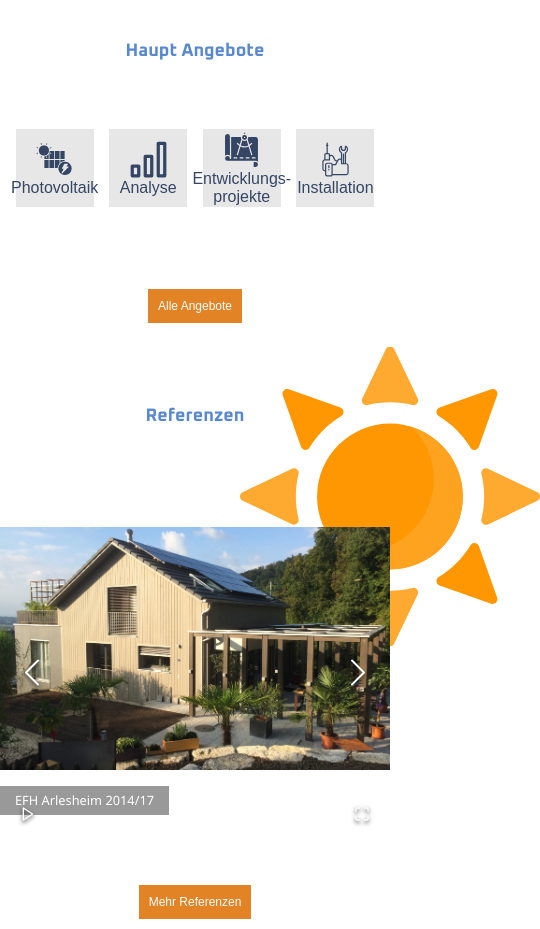
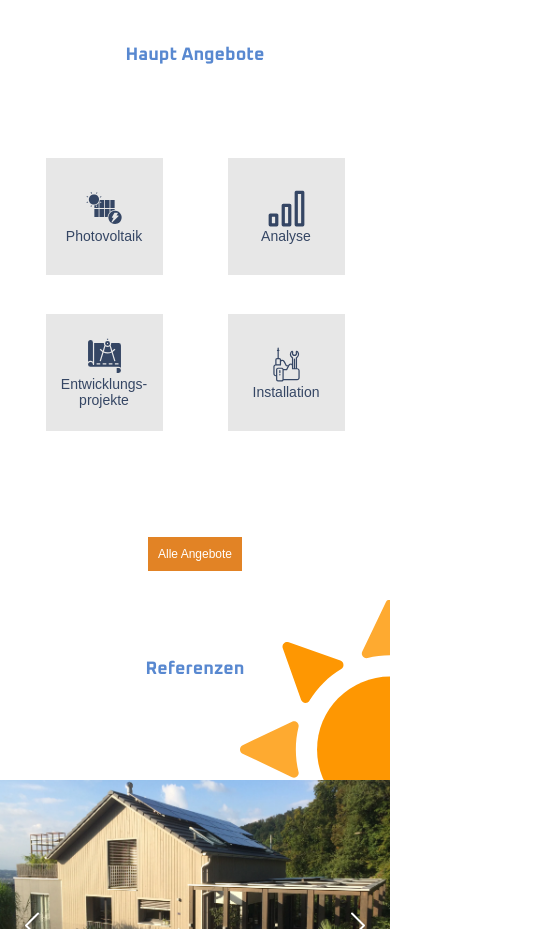
Before and after one commit to Mayalynn96/ecocore, a React (Create React App) app: page / in a window 390 px wide. Shown: the part 1080-2009 px from the top of the page, 540 px wide, since content can reach past the window. Built offline with nearby package versions, Linux system fonts and the light colour scheme; a web font is replaced by a local one.

Commit message:
fixed sun peaking out and quares

```diff
--- a/package.json
+++ b/package.json
@@ -1,4 +1,5 @@
 {
+  "homepage": "https://Mayalynn96.github.io/ecocore",
   "name": "ecocore",
   "version": "0.1.0",
   "private": true,
@@ -18,6 +19,8 @@
     "web-vitals": "^2.1.4"
   },
   "scripts": {
+    "predeploy": "npm run build",
+    "deploy": "gh-pages -d build",
     "start": "react-scripts start",
     "build": "react-scripts build",
     "test": "react-scripts test",
@@ -40,5 +43,8 @@
       "last 1 firefox version",
       "last 1 safari version"
     ]
+  },
+  "devDependencies": {
+    "gh-pages": "^6.3.0"
   }
 }
--- a/src/App.js
+++ b/src/App.js
@@ -3,9 +3,11 @@ import Home from "./pages/Home/Home";
 import EcoCore from "./pages/EcoCore/EcoCore";
 import './App.css';
 
+// basename="/ecocore"
+
 function App() {
   return (
-    <Router>
+    <Router >
       <Routes>
       <Route index element={<Home />} />
       <Route path="home" element={<Home />} />
--- a/src/componants/IconBox/IconBox.css
+++ b/src/componants/IconBox/IconBox.css
@@ -29,13 +29,22 @@
     text-align: center;
 }
 
-@media (max-width: 768px) {
-    .iconDiv p {
-    font-size: 16px;
-}
-
-.iconDiv {
+@media (max-width: 950px) {
+    .iconDiv {
     height: 20vw;
     width: 20vw;
 }
 }
+
+@media (max-width: 768px) {
+    .iconDiv p {
+    font-size: 14px;
+}
+
+.iconDiv {
+    height: 30vw;
+    width: 30vw;
+    margin: 5vw;
+}
+
+}
--- a/src/pages/Home/Home.js
+++ b/src/pages/Home/Home.js
@@ -13,7 +13,7 @@ import Footer from '../../componants/Footer/Footer';
 function Home() {
 
     return (
-        <section className='mainSection'>
+        <section id='mainSection'>
             <HeroBanner />
             <Header />
             <main>
--- a/src/pages/Home/sections/Hauptangebote/Hauptangebote.css
+++ b/src/pages/Home/sections/Hauptangebote/Hauptangebote.css
@@ -10,10 +10,15 @@
     display: flex;
     justify-content: space-evenly;
     width: 100%;
+    flex-wrap: wrap;
 }
 
 @media screen and (max-width: 600px) {
     #hauptangeboteSection {
-        height: 50vh;
+        height: 80vh;
+    }
+
+    #hauptangeboteDiv {
+        flex-wrap: wrap;
     }
 }
```
Also changed, not shown: 1 other file (tests, documents, lock files or other folders).
